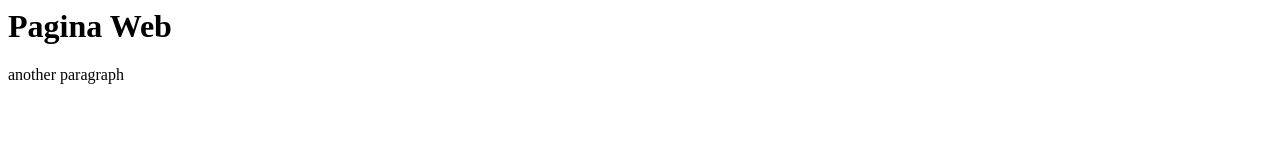
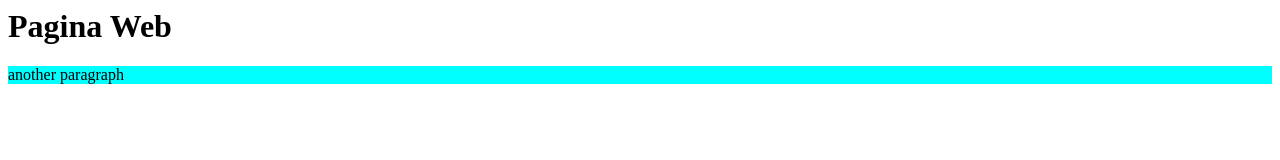
Before and after one commit to KevinAscanio/CLASS-1, a plain HTML site: page index.html in a window 1280 px wide. Drawn offline with Linux system fonts and the light colour scheme.

Commit message:
primer cambio prueba

```diff
--- a/index.html
+++ b/index.html
@@ -2,12 +2,14 @@
   <head>
     <meta charset="UTF-8" />
     <meta name="viewport" content="width=device-width, initial-scale=1.0" />
+    <link rel="stylesheet" href="/styles.css" href="" />
+
     <title>WEB</title>
   </head>
   <body>
     <h1>Pagina Web</h1>
 
-    <div>
+    <div class="one">
       <p>another paragraph</p>
     </div>
   </body>
--- /dev/null
+++ b/styles.css
@@ -0,0 +1,3 @@
+.one {
+  background-color: aqua;
+}
```
